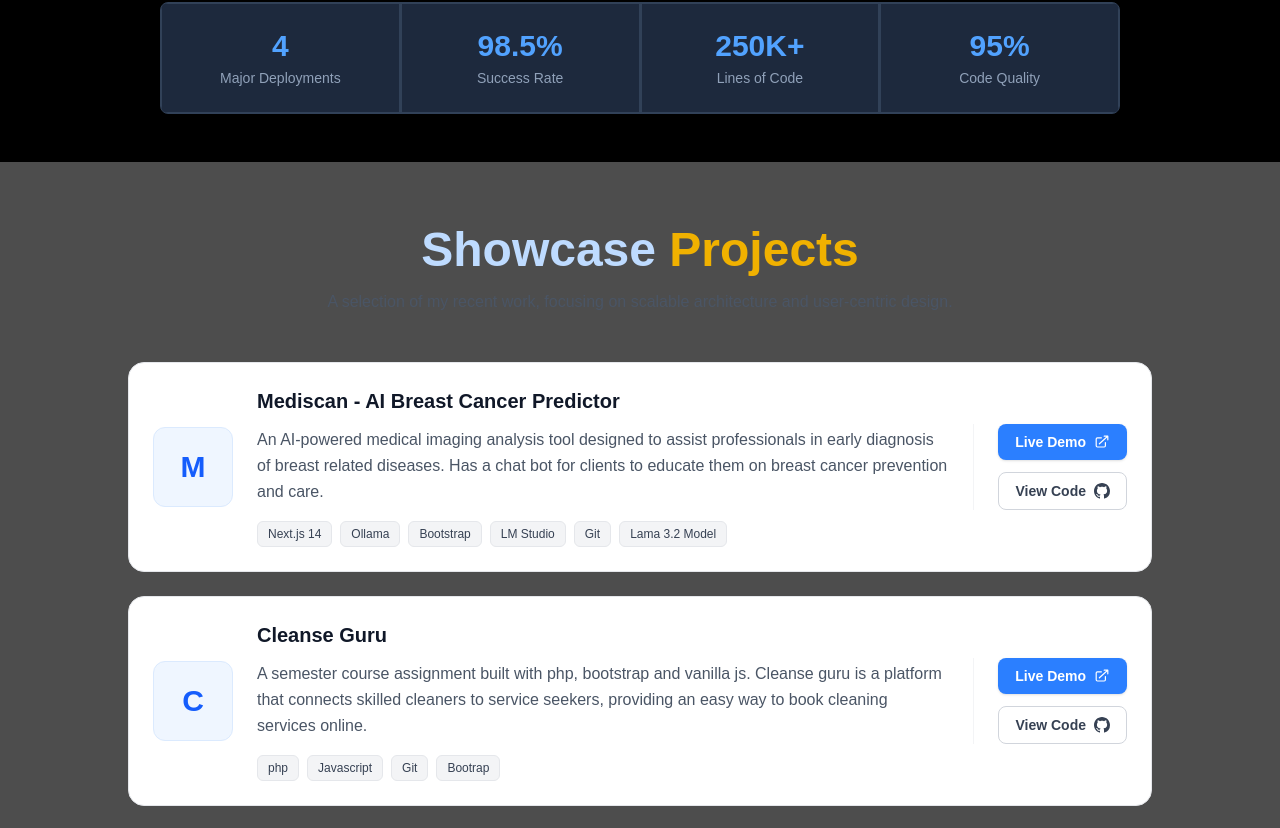
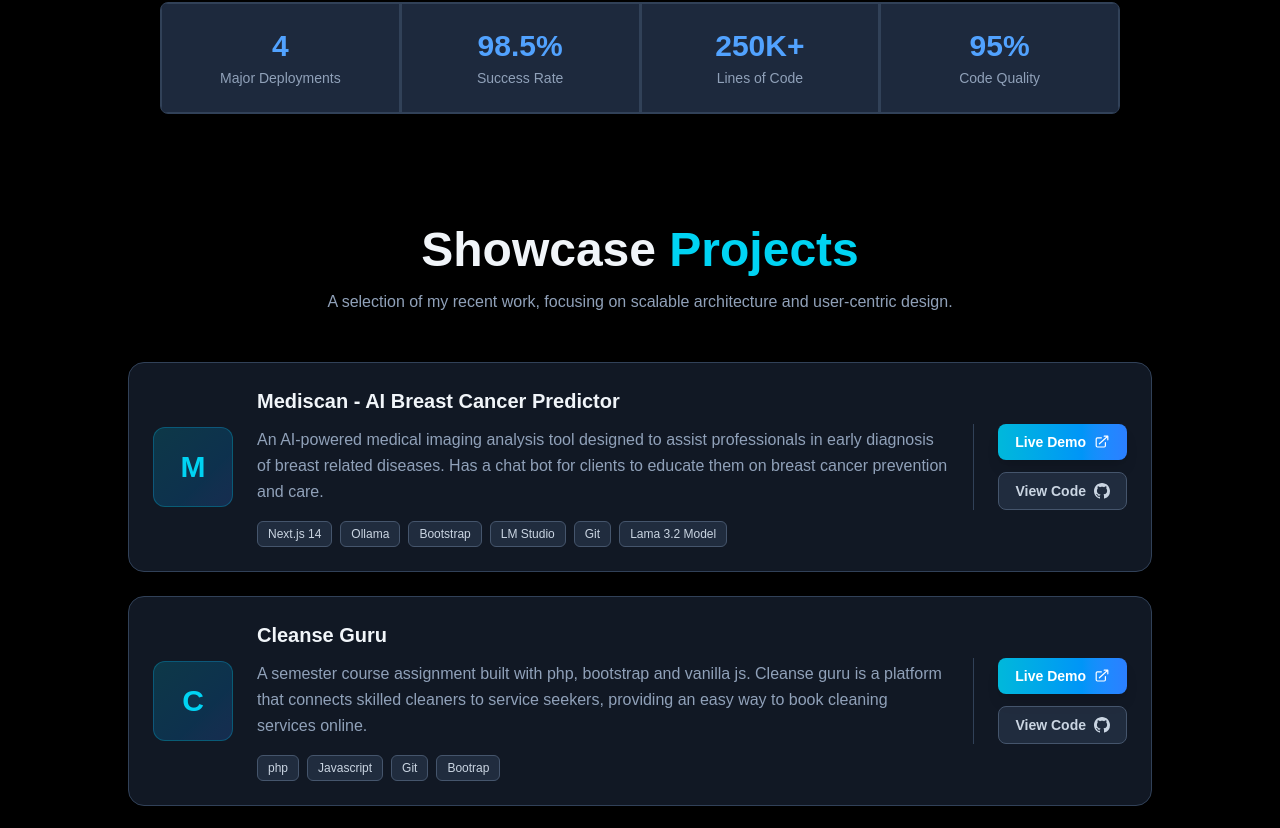
Before and after one commit to etor01/dev-tornam, a Next.js app: page / in a window 1280 px wide. Shown: the part 2042-2870 px from the top of the page. Built offline with nearby package versions, Linux system fonts and the light colour scheme.

Commit message:
remove the inital background

```diff
--- a/src/app/components/sections/Projects.tsx
+++ b/src/app/components/sections/Projects.tsx
@@ -5,14 +5,13 @@ interface ProjectData {
     id: number;
     title: string;
     description: string;
-    logoChar: string; // Using a character placeholder instead of an image for simplicity
+    logoChar: string;
     techStack: string[];
     liveLink: string;
     githubLink: string;
     featured?: boolean;
 }
 
-// 2. Move this to a separate file or CMS later
 const PROJECTS: ProjectData[] = [
     {
         id: 1,
@@ -55,14 +54,14 @@ const PROJECTS: ProjectData[] = [
 
 export default function Projects() {
     return (
-        <section className="py-16 px-4 md:px-8 bg-white/30 backdrop-blur-md " id="projects">
+        <section className="py-16 px-4 md:px-8 " id="projects">
             <div className="container mx-auto max-w-5xl">
                 {/* Section Title */}
                 <div className="text-center mb-12">
-                    <h2 className="text-3xl md:text-5xl font-bold text-blue-200">
-                        Showcase <span className="text-yellow-500">Projects</span>
+                    <h2 className="text-3xl md:text-5xl font-bold text-slate-100">
+                        Showcase <span className="text-cyan-400">Projects</span>
                     </h2>
-                    <p className="text-gray-600 mt-4 max-w-2xl mx-auto">
+                    <p className="text-slate-400 mt-4 max-w-2xl mx-auto">
                         A selection of my recent work, focusing on scalable architecture and user-centric design.
                     </p>
                 </div>
@@ -80,15 +79,11 @@ export default function Projects() {
 
 function ProjectCard({ title, description, logoChar, techStack, liveLink, githubLink }: ProjectData) {
     return (
-        /* Card Container:
-           - Uses 'group' for hover effects on child elements.
-           - flex-col on mobile, switches to flex-row on medium screens.
-        */
-        <article className="group relative bg-white rounded-2xl border border-gray-200 p-6 hover:shadow-lg hover:border-blue-200 transition-all flex flex-col md:flex-row gap-6 md:items-center">
+        <article className="group relative bg-slate-800/60 rounded-2xl border border-slate-700 p-6 hover:border-cyan-500/50 hover:shadow-lg hover:shadow-cyan-500/10 transition-all flex flex-col md:flex-row gap-6 md:items-center backdrop-blur-sm">
 
             {/* 1. LOGO COLUMN (Left Side) */}
             <div className="shrink-0">
-                <div className="w-16 h-16 md:w-20 md:h-20 bg-blue-50 text-blue-600 rounded-xl border border-blue-100 flex items-center justify-center text-2xl md:text-3xl font-bold group-hover:scale-105 transition-transform">
+                <div className="w-16 h-16 md:w-20 md:h-20 bg-linear-to-br from-cyan-500/20 to-blue-500/20 text-cyan-400 rounded-xl border border-cyan-500/30 flex items-center justify-center text-2xl md:text-3xl font-bold group-hover:scale-105 transition-transform group-hover:shadow-lg group-hover:shadow-cyan-500/20">
                     {logoChar}
                 </div>
             </div>
@@ -96,24 +91,19 @@ function ProjectCard({ title, description, logoChar, techStack, liveLink, github
             {/* 2. CONTENT COLUMN (Middle - Grows to fill space) */}
             <div className="flex-1 flex flex-col justify-center space-y-3">
                 <div className="flex items-start justify-between gap-4">
-                    <h3 className="text-xl font-bold text-gray-900 group-hover:text-blue-700 transition-colors">
+                    <h3 className="text-xl font-bold text-slate-100 group-hover:text-cyan-400 transition-colors">
                         {title}
                     </h3>
-                    {/* {featured && (
-                        <span className="shrink-0 inline-flex items-center px-2.5 py-0.5 rounded-full text-xs font-bold bg-yellow-100 text-yellow-800 uppercase tracking-wide">
-
-                        </span> //--- FEATURED TAG (OPTIONAL) --- TO BE CONTINUED
-                    )} */}
                 </div>
 
-                <p className="text-gray-600 text-sm md:text-base leading-relaxed text-pretty">
+                <p className="text-slate-400 text-sm md:text-base leading-relaxed text-pretty">
                     {description}
                 </p>
 
                 {/* Tech Stack Tags */}
                 <div className="flex flex-wrap gap-2 pt-1">
                     {techStack.map((tech, index) => (
-                        <span key={index} className="inline-flex items-center px-2.5 py-1 rounded-md text-xs font-medium bg-gray-100 text-gray-700 border border-gray-200">
+                        <span key={index} className="inline-flex items-center px-2.5 py-1 rounded-md text-xs font-medium bg-slate-700/50 text-slate-300 border border-slate-600 hover:border-cyan-500/50 transition-colors">
                             {tech}
                         </span>
                     ))}
@@ -121,21 +111,18 @@ function ProjectCard({ title, description, logoChar, techStack, liveLink, github
             </div>
 
             {/* 3. ACTIONS COLUMN (Right Side on Desktop, Bottom on Mobile) */}
-            {/* On desktop, we add a left border and padding to separate it visually */}
-            <div className="shrink-0 flex flex-row md:flex-col gap-3 pt-4 md:pt-0 mt-2 md:mt-0 border-t md:border-t-0 md:border-l border-gray-100 md:pl-6">
+            <div className="shrink-0 flex flex-row md:flex-col gap-3 pt-4 md:pt-0 mt-2 md:mt-0 border-t md:border-t-0 md:border-l border-slate-700 md:pl-6">
 
-                <Link href={liveLink} className="flex-1 md:flex-none flex items-center justify-center gap-2 px-4 py-2 text-sm font-bold text-white bg-blue-500 rounded-lg hover:bg-blue-700 transition-colors shadow-sm">
+                <Link href={liveLink} className="flex-1 md:flex-none flex items-center justify-center gap-2 px-4 py-2 text-sm font-bold text-white bg-linear-to-r from-cyan-500 to-blue-500 rounded-lg hover:from-cyan-600 hover:to-blue-600 transition-all shadow-lg hover:shadow-cyan-500/50">
                     Live Demo
-                    {/* External Link Icon SVG */}
                     <svg xmlns="http://www.w3.org/2000/svg" viewBox="0 0 20 20" fill="currentColor" className="w-4 h-4">
                         <path fillRule="evenodd" d="M4.25 5.5a.75.75 0 00-.75.75v8.5c0 .414.336.75.75.75h8.5a.75.75 0 00.75-.75v-4a.75.75 0 011.5 0v4A2.25 2.25 0 0112.75 17h-8.5A2.25 2.25 0 012 14.75v-8.5A2.25 2.25 0 014.25 4h5a.75.75 0 010 1.5h-5z" clipRule="evenodd" />
                         <path fillRule="evenodd" d="M6.194 12.753a.75.75 0 001.06.053L16.5 4.44v2.81a.75.75 0 001.5 0v-4.5a.75.75 0 00-.75-.75h-4.5a.75.75 0 000 1.5h2.553l-9.056 8.194a.75.75 0 00-.053 1.06z" clipRule="evenodd" />
                     </svg>
                 </Link>
 
-                <Link href={githubLink} className="flex-1 md:flex-none flex items-center justify-center gap-2 px-4 py-2 text-sm font-bold text-gray-700 bg-white border border-gray-300 rounded-lg hover:bg-gray-50 hover:text-gray-900 transition-colors">
+                <Link href={githubLink} className="flex-1 md:flex-none flex items-center justify-center gap-2 px-4 py-2 text-sm font-bold text-slate-300 bg-slate-700/50 border border-slate-600 rounded-lg hover:bg-slate-700 hover:text-slate-100 hover:border-cyan-500/50 transition-all">
                     View Code
-                    {/* GitHub Icon SVG */}
                     <svg xmlns="http://www.w3.org/2000/svg" width="16" height="16" fill="currentColor" viewBox="0 0 16 16">
                         <path d="M8 0C3.58 0 0 3.58 0 8c0 3.54 2.29 6.53 5.47 7.59.4.07.55-.17.55-.38 0-.19-.01-.82-.01-1.49-2.01.37-2.53-.49-2.69-.94-.09-.23-.48-.94-.82-1.13-.28-.15-.68-.52-.01-.53.63-.01 1.08.58 1.23.82.72 1.21 1.87.87 2.33.66.07-.52.28-.87.51-1.07-1.78-.2-3.64-.89-3.64-3.95 0-.87.31-1.59.82-2.15-.08-.2-.36-1.02.08-2.12 0 0 .67-.21 2.2.82.64-.18 1.32-.27 2-.27.68 0 1.36.09 2 .27 1.53-1.04 2.2-.82 2.2-.82.44 1.1.16 1.92.08 2.12.51.56.82 1.27.82 2.15 0 3.07-1.87 3.75-3.65 3.95.29.25.54.73.54 1.48 0 1.07-.01 1.93-.01 2.2 0 .21.15.46.55.38A8.012 8.012 0 0 0 16 8c0-4.42-3.58-8-8-8z"/>
                     </svg>
```
